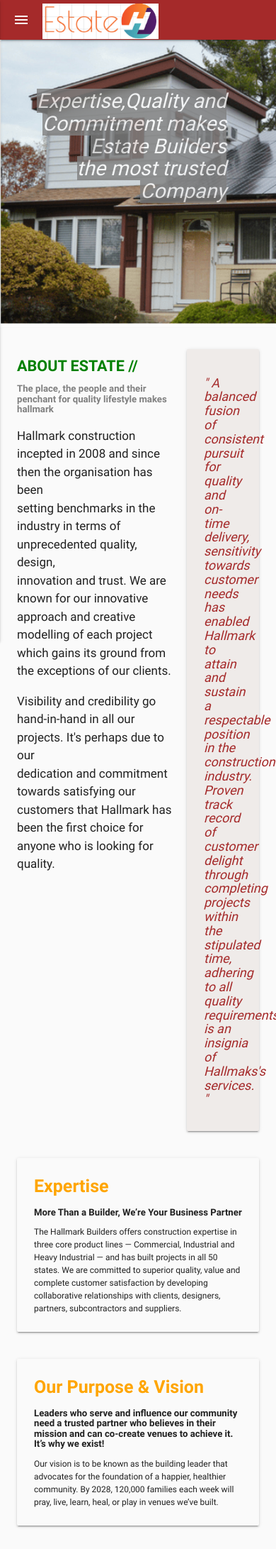
After one commit to pawanacharya1979/naveensir, a Django app: a page that uses restate/templates/restate/base.html in a window 390 px wide. The commit adds this page. Shown: the top 2183 px of the page at 71% size. Run offline with Django 3.2, Linux system fonts and the light colour scheme; some libraries are stand-ins or nearby versions.

Commit message:
Adding some req changes

```diff
--- /dev/null
+++ b/restate/templates/restate/aboutestate.html
@@ -0,0 +1,160 @@
+{% extends 'restate/base.html' %}
+{% block content %}
+<style>
+.costumer-satis{
+                height:400px;
+                display:grid;
+                {% load static %}
+                background-image: url("{% static "images/solar-house.png" %}");
+                background-size:cover;
+                background-repeat: no-repeat;
+                background-attachment: fixed;
+
+              }
+
+.grid{
+     background-color:grey;
+}
+
+              mark{
+              background-color:grey;
+              color: white;
+               opacity: .8;
+              }
+              .cs-texts h2{
+
+              padding-top:50px;
+              padding-right:70px;
+
+              font-style:italic;
+            }
+   @media only screen and (max-device-width: 480px) {
+.cs-texts h2 {
+    padding-top: 168px;
+    padding-right: 10px;
+    font-style: italic;
+}
+.row .col.s8 {
+    width: 100%;
+    margin-left: auto;
+    left: auto;
+    right: auto;
+}
+.row .col.s4 {
+    width: 100%;
+    margin-left: auto;
+    left: auto;
+    right: auto;
+}
+.row .col.s3 {
+    width: 100%;
+    margin-left: auto;
+    left: auto;
+    right: auto;
+}
+}
+@media only screen and (max-device-width: 768px) {
+.row .col.s3 {
+    width: 50%;
+    margin-left: auto;
+    left: auto;
+    right: auto;
+}
+   }
+    </style>
+<div class="costumer-satis">
+ <div class="cs-texts"><h2 style="text-align:right;"><mark> Expertise,Quality and <br>Commitment makes<br>Estate Builders<br>
+    the most trusted Company</mark></h2>
+    </div>
+</div>
+<div class="about">
+
+<div class="col s12 m8 offset-m2 l6 offset-l3">
+        <div class="card-panel grey lighten-5 z-depth-1">
+          <div class="row halign-wrapper">
+
+            <div class="col s8">
+                <h3 style="color:green;"><b>ABOUT ESTATE //</b></h3>
+                <h4 style="color:grey;"><b>The place, the people and their penchant for quality lifestyle makes hallmark</b></h4>
+<p style="font-size:17px;">Hallmark construction incepted in 2008 and since then the organisation has been <br>setting benchmarks in the industry in terms of unprecedented quality, design,<br> innovation and trust. We are known for our innovative approach and creative <br>modelling of each project which gains its ground from the exceptions of our clients.</p>
+                <p style="font-size:17px;">Visibility and credibility go hand-in-hand in all our projects. It's perhaps due to our<br> dedication and commitment towards satisfying our customers that Hallmark has<br> been the first choice for anyone who is looking for quality.</p>
+            </div>
+<div class="col s4">
+     <div class="card-panel brown lighten-5 z-depth-1">
+<h4 style="font-size:18px;font-style:italic; color:brown;">" A balanced fusion of consistent pursuit<br> for quality and on-time delivery,<br> sensitivity towards customer needs has<br> enabled Hallmark to attain and sustain<br> a respectable position in the<br> construction industry. Proven track<br> record of customer delight through<br> completing projects within the<br> stipulated time, adhering to all quality<br> requirements is an insignia of<br> Hallmaks's services. "
+</h4> </div></div>
+
+          </div>
+
+ <div class="row">
+    <div class="col s12">
+      <div class="card grey lighten-5">
+        <div class="card-content">
+            <span class="card-title" style="font-size:25px;color:orange;"><b>Expertise</b></span>
+            <h4><b>More Than a Builder, We’re Your Business Partner</b></h4>
+            <p>The Hallmark Builders offers construction expertise in three core product lines — Commercial, Industrial and Heavy Industrial — and has built projects in all 50 states. We are committed to superior quality, value and complete customer satisfaction by developing collaborative relationships with clients, designers, partners, subcontractors and suppliers.</p>
+        </div>
+      </div></div></div>
+
+<div class="row">
+    <div class="col s12">
+      <div class="card grey lighten-5">
+        <div class="card-content">
+            <span class="card-title" style="font-size:25px;color:orange;"><b>Our Purpose & Vision
+</b></span>
+            <h4><b>Leaders who serve and influence our community need a trusted partner who believes in their mission and can co-create venues to achieve it. It’s why we exist!</b></h4>
+            <p>Our vision is to be known as the building leader that advocates for the foundation of a happier, healthier community. By 2028, 120,000 families each week will pray, live, learn, heal, or play in venues we’ve built.</p>
+        </div>
+      </div></div></div>
+            <div class="row">
+    <div class="col s12">
+      <div class="card grey lighten-5">
+        <div class="card-content">
+            <span class="card-title" style="font-size:25px;color:orange;"><b>Leadership</b></span>
+            <h4><b>More Than a Builder, We’re Your Business Partner</b></h4>
+            <p>Our executive leaders know more than just construction — they understand how to motivate and encourage excellence. These distinct qualities have been defining factors that have allowed Weitz to innovate and grow throughout its history.</p>
+        </div>
+      </div></div></div>
+             <div class="grid">
+                 <center><h4 style="padding-top:20px;font-size:23px;color:white;"><b>Our Goals</b></h4></center>
+             <div class="row">
+    <div class="col s3">
+      <div class="card whitesmoke lighten-5">
+        <div class="card-content">
+         <center>
+              <img src="{% static "images/logo1.PNG" %}" alt="" >
+             <span class="card-title" style="font-size:20px;color:orange;"><b>TRANSPARENCY</b></span>
+         </center>      <p>Hallamark Builders is a company which stands by its name for Clear Title Deeds, Quality Construction and Time Schedule. All projects are approved by the respective authority for construction depending upon the project location.</p>
+        </div>
+      </div></div>
+             <div class="col s3">
+      <div class="card orange lighten-1">
+        <div class="card-content">
+        <center>
+             <img src="{% static "images/planning.png" %}" alt="" >
+            <span class="card-title" style="font-size:20px;color:white;"><b>TRUSTWORTHY</b></span>
+<p>Brand reputation is the trustworthiness, integrity, and honesty people hold toward a builder. A builder with a poor reputation garners low trust. In turn, a builder with low trust is unable to generate the same level of interest as a builder with high trust.</p>
+        </center>     </div>
+      </div></div>
+             <div class="col s3">
+      <div class="card whitesmoke lighten-5">
+        <div class="card-content">
+         <center>
+              <img src="{% static "images/projects.png" %}" alt="" >
+             <span class="card-title" style="font-size:20px;color:orange;"><b>QUALITY</b></span>
+<p>Quality Management is an integrative philosophy of management for continuously improving the quality of products to be used in the construction and processes.In turn, a builder with low trust is unable to generate the same level of interest.</p>
+         </center>      </div>
+      </div></div>
+             <div class="col s3">
+      <div class="card orange lighten-1">
+        <div class="card-content">
+        <center>
+              <img src="{% static "images/quality1.png" %}" alt="" >
+            <span class="card-title" style="font-size:20px;color:white;"><b>AFFORDABILITY</b></span>
+<p>A measure of a population's ability to afford to purchase a particular item, such as a house, indexed to the population's income. Some households may choose to spend more on housing because they feel they can afford to, while others may not have a choice.</p>
+        </center>    </div>
+      </div></div>
+             </div></div>
+        </div></div></div>
+
+{% endblock %}
--- a/restate/templates/restate/base.html
+++ b/restate/templates/restate/base.html
@@ -42,9 +42,21 @@ html,body{
           background-color:brown !important;
 
         }
+ .side-nav li a{
+color:green !important;
+        }
+        .side-nav li:hover{
+          background-color: tomato;
+         }
 
-
-
+ul#mobile-demo.side-nav{
+    padding-top:50px;
+    }
+img#logo.responsive-img, video.responsive-video {
+    max-width: 100%;
+    height: 100%;
+    margin-left:30px;
+}
 
 .title{
       font-size:13px;
@@ -74,9 +86,7 @@ img#logo.responsive-img, video.responsive-video {
  padding-bottom: 50px; /* height of your footer */
 }
 
-        .side-nav li a{
-color:lightblue !important;
-        }
+
 .page-footer{
   position: absolute;
   bottom: 0;
@@ -105,6 +115,10 @@ color:lightblue !important;
   padding:0px !important;
   font-size: 11px;
 }
+.side-nav{
+           background-color: whitesmoke;
+           opacity: 1;
+        }
 .nav-content li a{
   padding:0px !important;
   font-size: 11px;
@@ -112,9 +126,38 @@ color:lightblue !important;
 
         }
       }
+ @media only screen and (max-device-width: 480px) {
+       /* styles for mobile browsers smaller than 480px;  */
+       img#logo.responsive-img, video.responsive-video {
+    max-width: 100%;
+    height:47px;
+    margin-left: 0px;
+}
 
+.navbar-text-mobile{
+display:inline;
+}
+    }
    @media screen and (min-width:800px) {
 
+}
+ @media only screen and (device-width: 768px) {
+       /* default iPad screens */
+        img#logo.responsive-img, video.responsive-video {
+    max-width: 100%;
+    height: 89%;
+    margin-left: 0px;
+    }
+
+    }
+    /* different techniques for iPad screening */
+    @media only screen and (min-device-width: 481px) and (max-device-width: 1023px) and (orientation:portrait) {
+      /* For portrait layouts only */
+      img#logo.responsive-img, video.responsive-video {
+    max-width: 100%;
+    height: 89%;
+    margin-left: 0px;
+}
 }
       </style>
 
@@ -131,15 +174,19 @@ color:lightblue !important;
         <a href="" data-activates="mobile-demo" class="button-collapse"><i class="material-icons">menu</i></a>
         <ul id="nav-mobile" class="right hide-on-med-and-down">
              <li><a href="{% url 'home' %}">Home</a></li>
-             <li><a href="{% url 'about' %}">About Us</a></li>
-             <li ><a href="{% url 'contactus' %}">Contact Us</a></li>
+             <li><a href="{% url 'project' %}">Projects</a></li>
+             <li><a href="{% url 'aboutestate' %}">About Us</a></li>
+             <li ><a href="{% url 'nricorner' %}">NRI Corner</a></li>
+             <li ><a href="{% url 'contactus' %}">Contact</a></li>
 
         </ul>
         <ul class="side-nav" id="mobile-demo">
 
-            <li><a href="{% url 'home' %}">Home</a></li>
-            <li><a href="{% url 'about' %}">About Us</a></li>
-            <li ><a href="{% url 'contactus' %}">Contact</a></li>
+           <li><a href="{% url 'home' %}">Home</a></li>
+             <li><a href="{% url 'project' %}">Projects</a></li>
+             <li><a href="{% url 'aboutestate' %}">About Us</a></li>
+             <li ><a href="{% url 'nricorner' %}">NRI Corner</a></li>
+             <li ><a href="{% url 'contactus' %}">Contact</a></li>
 
 
 
@@ -180,6 +227,19 @@ color:lightblue !important;
 
 $(document).ready(function() {
     $('select').material_select();
+  });
+
+  $('.carousel.carousel-slider').carousel({
+    fullWidth: true
+  });
+   $(document).ready(function () {
+        $(".button-collapse").sideNav();
+         $('.button-collapse').click(removeOverlay);
+        closeOnClick: true
+      });
+function removeOverlay() {
+  $('div[id^=sidenav-overlay]').remove();
+}
 
  </script>
 </html>
--- a/restate/urls.py
+++ b/restate/urls.py
@@ -3,7 +3,8 @@ from . import views
 
 urlpatterns = [
          url(r'^$', views.home, name='home'),
-         url(r'^aboutus/$', views.about, name='about'),
+         url(r'^projects/$', views.project, name='project'),
          url(r'^contact/$', views.contactus, name='contactus'),
-
+         url(r'^nri-corner/$', views.nricorner, name='nricorner'),
+         url(r'^about-us/$', views.aboutestate, name='aboutestate'),
        ]
--- a/restate/views.py
+++ b/restate/views.py
@@ -1,5 +1,5 @@
 from django.shortcuts import render,redirect
-from .forms import ContactForm
+from .forms import ContactForm, AboutForm
 from django.contrib import messages
 from django.http import HttpResponseRedirect
 from django.core.mail import EmailMessage
@@ -11,8 +11,30 @@ def home(request):
     return render(request, 'restate/home.html')
 
 
-def about(request):
-    return render(request, 'restate/about.html')
+def project(request):
+    if request.method == 'POST':
+        form = AboutForm(request.POST)
+        if form.is_valid():
+            form.save()
+            First_name = form.cleaned_data.get('First Name')
+            Last_name = form.cleaned_data.get('Last Name')
+            Phone_number = form.cleaned_data.get('Mobile Number (Preferred Whatsapp Number) ')
+            Looking_for = form.cleaned_data.get('Looking For')
+            AreaPreferred = form.cleaned_data.get('Area Preferred')
+            Budget = form.cleaned_data.get('Budget')
+            body = {'First Name':First_name,'Last Name':Last_name,'Mobile Number (Preferred Whatsapp Number)':Phone_number,'Looking For':Looking_for,'Area Preferred':AreaPreferred, 'Budget':Budget},
+
+            email = EmailMessage(
+                'Contact From',
+                str(body),
+                to=['pawanacharya1979@gmail.com']
+            )
+            email.send()
+            messages.success(request, 'Thank You! for contacting us, we will get back to you soon.')
+            return HttpResponseRedirect('/project/')
+    else:
+        form = AboutForm()
+    return render(request, 'restate/about.html', {'form': form})
 
 
 def contactus(request):
@@ -38,3 +60,11 @@ def contactus(request):
     else:
         form = ContactForm()
     return render(request, 'restate/contactus.html', {'form': form})
+
+
+def nricorner(request):
+    return render(request, 'restate/nricorner.html')
+
+
+def aboutestate(request):
+    return render(request, 'restate/aboutestate.html')
```
Also changed, not shown: restate/forms.py (+8 -1 lines), restate/models.py (+22 -0 lines), restate/templates/restate/about.html (+42 -2 lines), restate/templates/restate/contactus.html (+14 -0 lines), restate/templates/restate/home.html (+19 -6 lines), restate/templates/restate/nricorner.html (added, +132 -0 lines), restate/migrations/0002_about.py (added), restate/migrations/0003_auto_20190422_0640.py (added), restate/static/images/logo1.PNG (added), restate/static/images/planning.png (added), restate/static/images/projects.png (added), restate/static/images/quality1.png (added), restate/static/images/solar-house.png (added).
